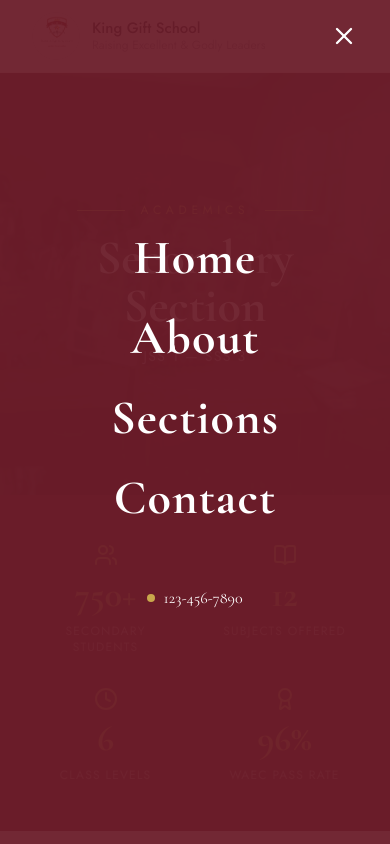
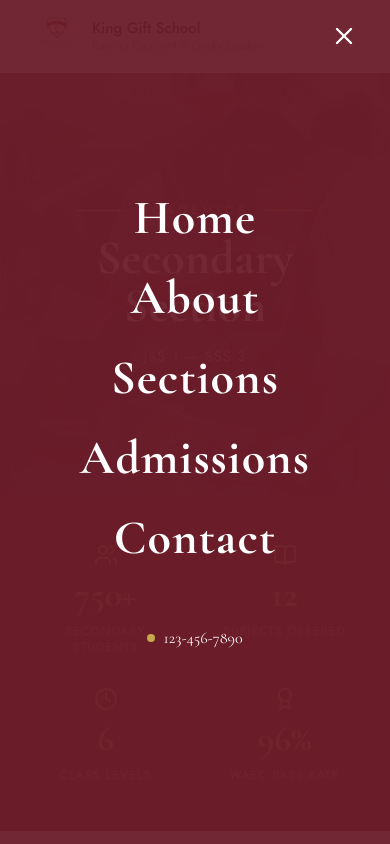
Before and after one commit to hifey62/king-gift-school-website, a React (Vite) app: page /sections/secondary in a window 390 px wide. Both pictures are taken after a click on the button 344 px from the left and 36 px from the top of the page. Shown: the top 844 px of the page. Built offline with nearby package versions, Linux system fonts and the light colour scheme.

Commit message:
mobile nav added and minor fix

```diff
--- a/src/components/Navbar.jsx
+++ b/src/components/Navbar.jsx
@@ -142,6 +142,9 @@ const Navbar = () => {
           >
             Sections
           </Link>
+          <Link to="/admissions" onClick={() => setIsOpen(false)} className="font-serif text-5xl font-bold tracking-wide text-cream hover:text-gold transition-colors">
+             Admissions
+          </Link>
           <Link
             to="/contact"
             onClick={() => setIsOpen(false)}
--- a/src/pages/Secondary.jsx
+++ b/src/pages/Secondary.jsx
@@ -39,7 +39,7 @@ const Secondary = () => {
       {/* Hero Banner */}
       <div className="relative w-full h-[50vh] overflow-hidden">
         <img
-          src="/src/assets/kgsStu2.jpg"
+          src={img1}
           alt="Secondary Section"
           className="w-full h-full object-cover"
         />
```
Also changed, not shown: 1 other file (tests, documents, lock files or other folders).
